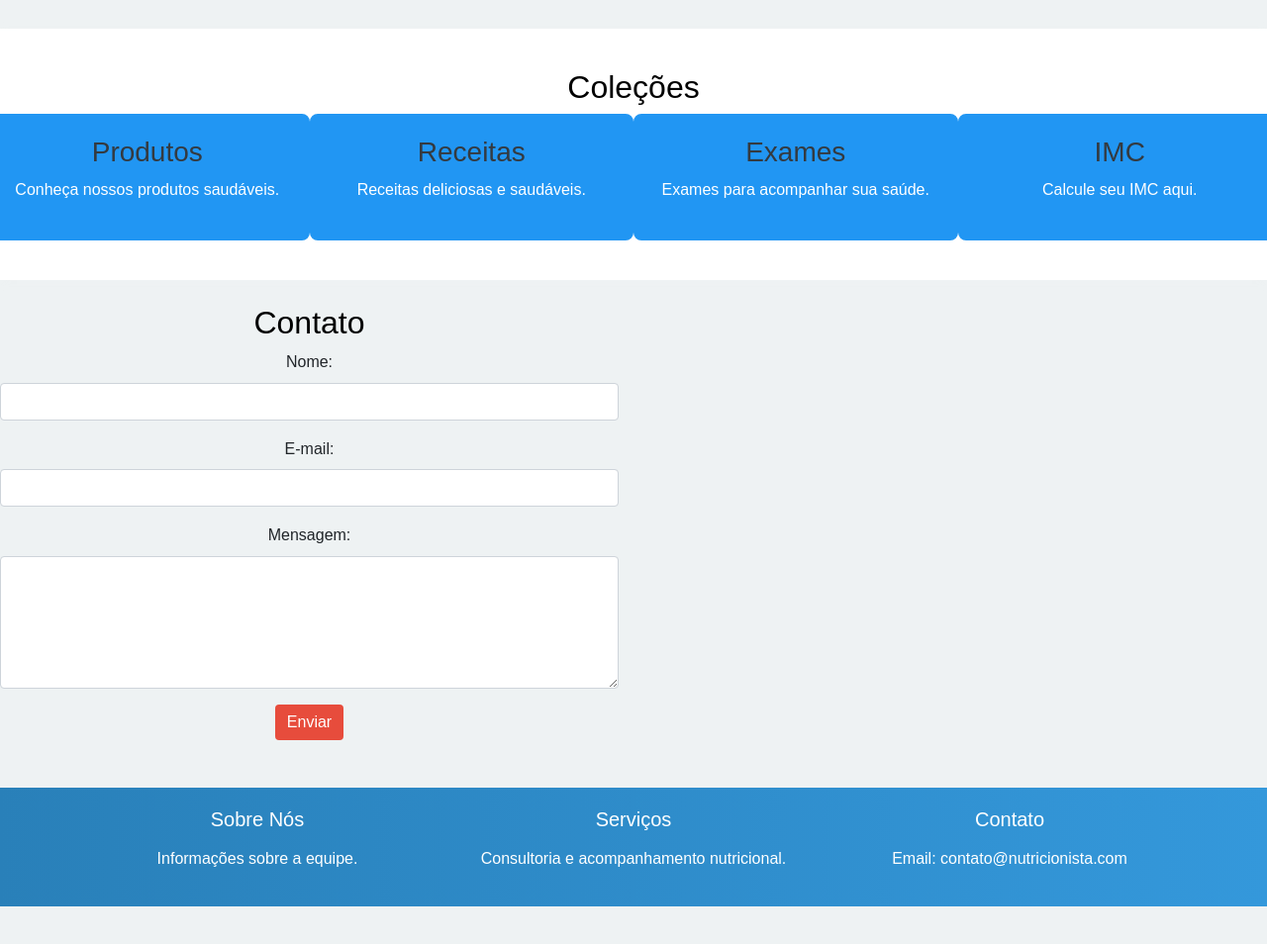
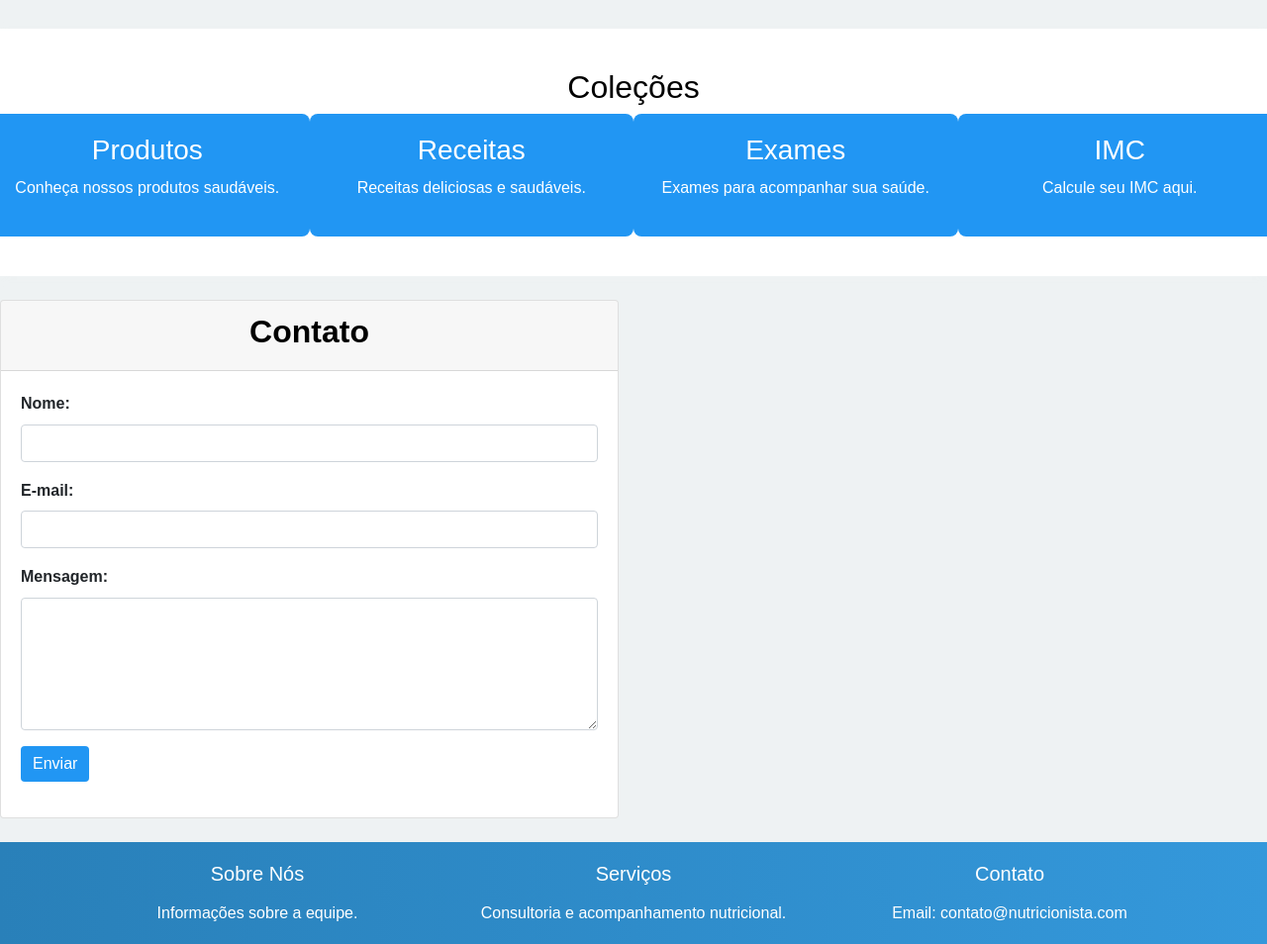
Before and after one commit to caio-senai/PROJETO-FINAL, a plain HTML site: page index.html in a window 1280 px wide. Shown: the part 1314-2268 px from the top of the page at 99% size. Before the commit the page ends 2230 px from the top, so only its background shows below. Drawn offline with nearby package versions, Linux system fonts and the light colour scheme.

Commit message:
Update index.html

```diff
--- a/index.html
+++ b/index.html
@@ -57,10 +57,18 @@
             background-color: #2196F3;
             color: white;
             transition: transform 0.2s, box-shadow 0.2s;
+            border: none;
         }
+        #Coleção .col-md-3 a {
+
+            color: white;
+            text-decoration: none;
+        }
+
+
         #Coleção .col-md-3:hover {
             transform: scale(1.05);
-            box-shadow: 0 8px 20px rgba(0, 0, 0, 0.2);
+            box-shadow: 0 8px 20px rgba(255, 255, 255, 0.2);
         }
         footer {
             background: linear-gradient(to right, #2980b9, #3498db);
@@ -72,11 +80,11 @@
             margin-bottom: 15px;
         }
         .btn-primary {
-            background-color: #e74c3c;
+            background-color: #2196F3;
             border: none;
         }
         .btn-primary:hover {
-            background-color: #c0392b;
+            background-color: #2195f393;
         }
     </style>
 </head>
@@ -99,16 +107,16 @@
     <div id="carouselExample" class="carousel slide" data-ride="carousel">
         <div class="carousel-inner">
             <div class="carousel-item active">
-                <img src="/Banner 01.jpeg" class="d-block w-100" alt="Banner 1">
+                <img src="./Banner 01.jpeg" class="d-block w-100" alt="Banner 1">
             </div>
             <div class="carousel-item">
-                <img src="/Banner 02.jpeg" class="d-block w-100" alt="Banner 2">
+                <img src="./Banner 02.jpeg" class="d-block w-100" alt="Banner 2">
             </div>
             <div class="carousel-item">
-                <img src="/Banner 03.jpeg" class="d-block w-100" alt="Banner 3">
+                <img src="./Banner 03.jpeg" class="d-block w-100" alt="Banner 3">
             </div>
             <div class="carousel-item">
-                <img src="/Banner 04.jpeg" class="d-block w-100" alt="Banner 4">
+                <img src="./Banner 04.jpeg" class="d-block w-100" alt="Banner 4">
             </div>
         </div>
         <a class="carousel-control-prev" href="#carouselExample" role="button" data-slide="prev">
@@ -131,47 +139,54 @@
     <h2>Coleções</h2>
     <div class="row">
         <div class="col-md-3">
-            <h3><a href="produtos.html" class="text-dark">Produtos</a></h3>
+            <h3><a href="produtos.html">Produtos</a></h3>
             <p>Conheça nossos produtos saudáveis.</p>
         </div>
         <div class="col-md-3">
-            <h3><a href="receitas.html" class="text-dark">Receitas</a></h3>
+            <h3><a href="receitas.html">Receitas</a></h3>
             <p>Receitas deliciosas e saudáveis.</p>
         </div>
         <div class="col-md-3">
-            <h3><a href="exames.html" class="text-dark">Exames</a></h3>
+            <h3><a href="exames.html">Exames</a></h3>
             <p>Exames para acompanhar sua saúde.</p>
         </div>
         <div class="col-md-3">
-            <h3><a href="imc.html" class="text-dark">IMC</a></h3>
+            <h3><a href="imc.html">IMC</a></h3>
             <p>Calcule seu IMC aqui.</p>
         </div>
     </div>
 </section>
 
+<!-- box de contato -->
 <section class="mb-4">
     <div class="row">
         <div class="col-md-6">
-            <section id="contato" class="text-center mb-4">
-                <h2>Contato</h2>
+            <div class="card">
+                <div class="card-header text-center">
+                    <h2><b>Contato</b></h2>
+                </div>
+                <div class="card-body">
                     <form id="contato-form">
                         <div class="form-group">
-                        <label for="nome">Nome:</label>
+                            <label for="nome"><b>Nome:</b></label>
                             <input type="text" class="form-control" id="nome" required>
                         </div>
                         <div class="form-group">
-                        <label for="email">E-mail:</label>
+                            <label for="email"><b>E-mail:</b></label>
                             <input type="email" class="form-control" id="email" required>
                         </div>
                         <div class="form-group">
-                        <label for="mensagem">Mensagem:</label>
+                            <label for="mensagem"><b>Mensagem:</b></label>
                             <textarea class="form-control" id="mensagem" rows="5" required></textarea>
                         </div>
                         <button type="submit" class="btn btn-primary">Enviar</button>
                     </form>
                     <div id="resultado-mensagem" class="mt-3"></div>
+                </div>
+            </div>
+        </div>
+    </div>
 </section>
-        </div>
 
 </section>
 
```
Lines whose indentation alone changed are shown as unchanged.
